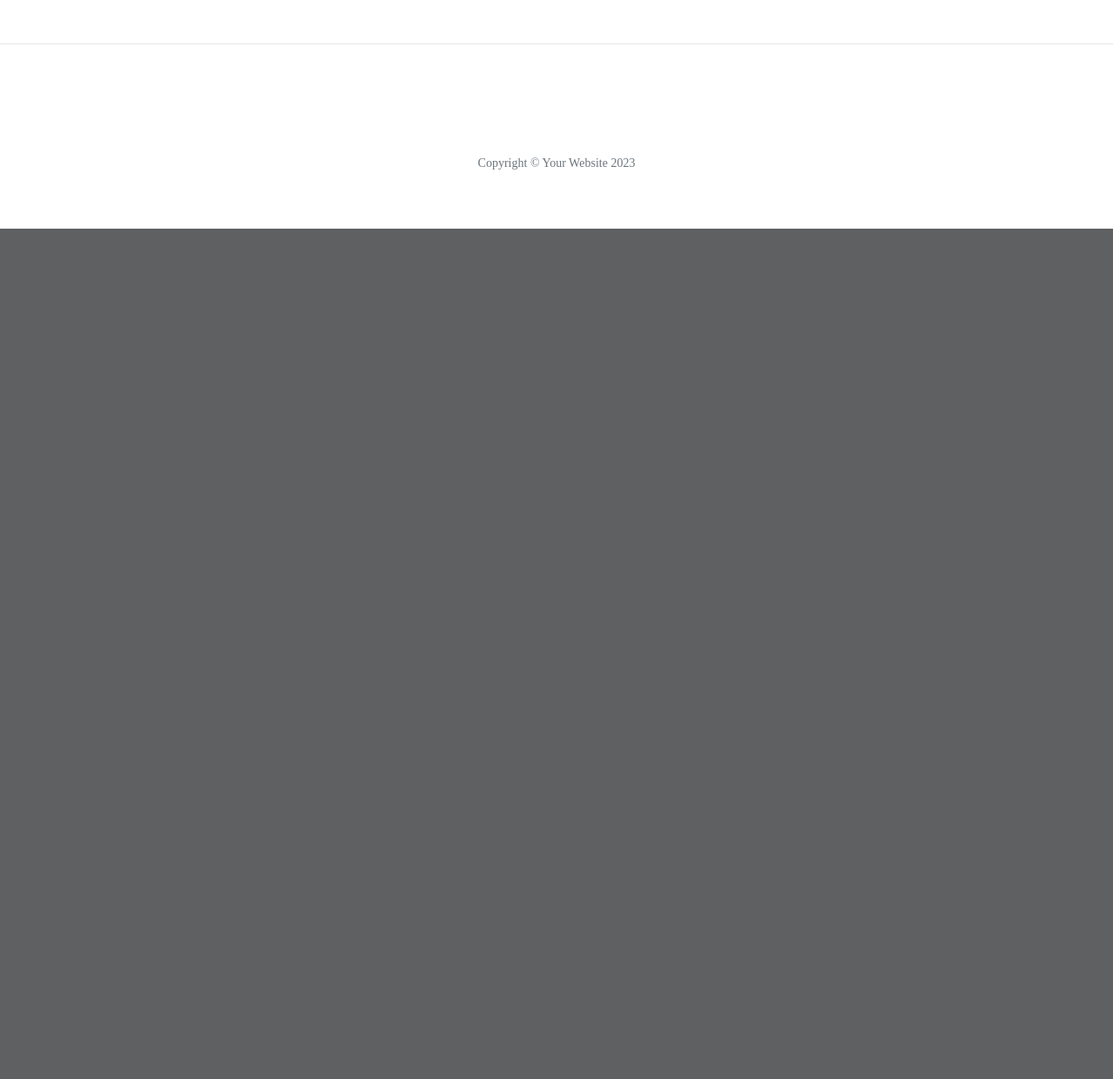
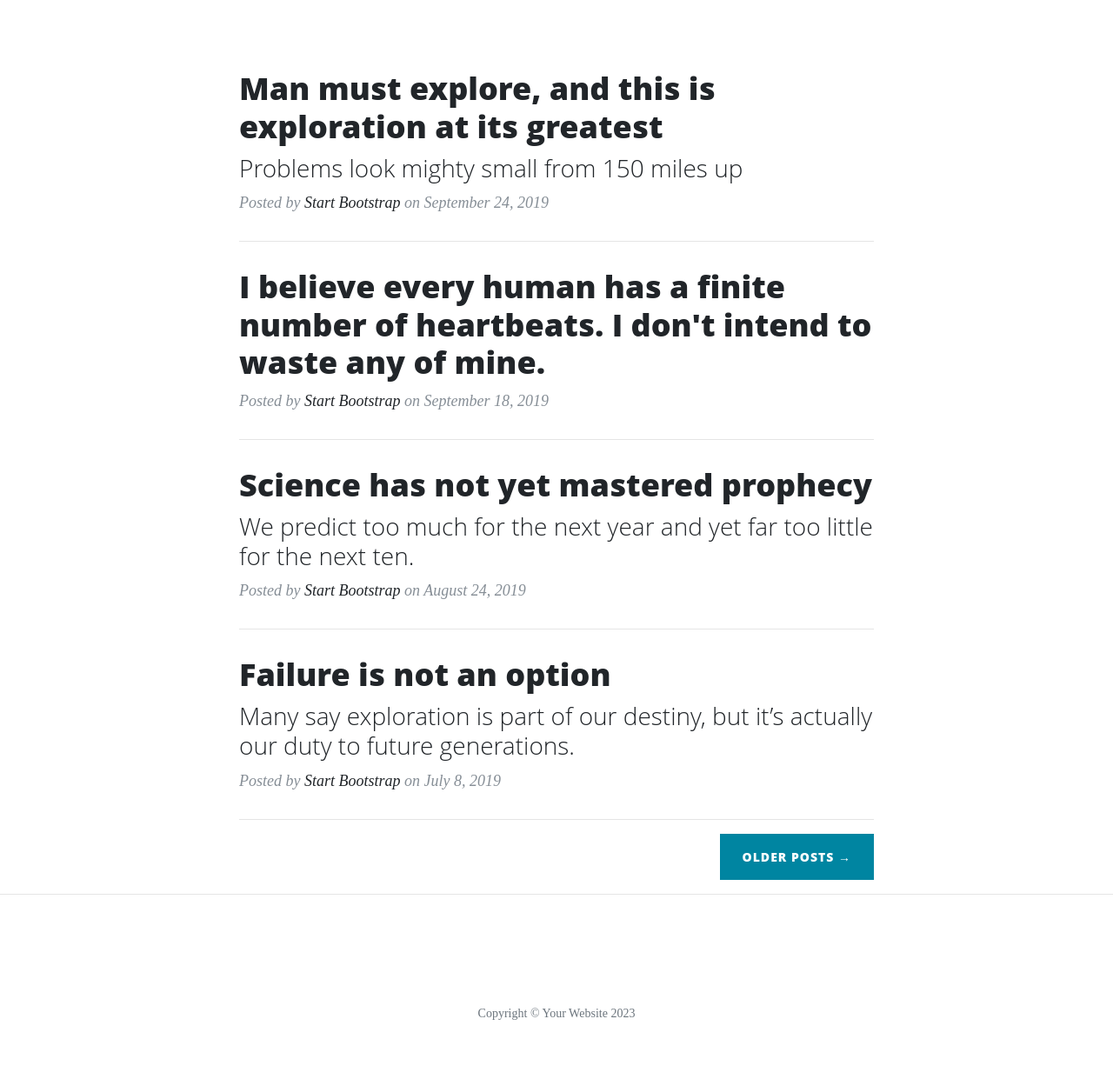
Before and after one commit to KasparsMazurs/Hello-Flask, a Flask app: page / in a window 1280 px wide. Shown: the part 628-1869 px from the top of the page at 87% size. Before the commit the page ends 891 px from the top, so only its background shows below. Run offline with Flask 2, Linux system fonts and the light colour scheme; some libraries are stand-ins or nearby versions.

Commit message:
final commit

```diff
--- a/run.py
+++ b/run.py
@@ -1,9 +1,12 @@
 import os
 import json
-from flask import Flask, render_template
+from flask import Flask, render_template, request, flash
+if os.path.exists("env.py"):
+    import env
 
 
 app = Flask(__name__)
+app.secret_key = os.environ.get("SECRET_KEY")
 
 
 @app.route("/")
@@ -19,8 +22,22 @@ def about():
     return render_template("about.html", page_title="About", company=data)
 
 
-@app.route("/contact")
+@app.route("/about/<member_name>")
+def about_member(member_name):
+    member = {}
+    with open("data/company.json", "r") as json_data:
+        data = json.load(json_data)
+        for obj in data:
+            if obj["url"] == member_name:
+                member = obj
+    return render_template("member.html", member=member)
+
+
+@app.route("/contact", methods=["GET", "POST"])
 def contact():
+    if request.method == "POST":
+        flash("Thanks {}, we have received your message!".format(
+            request.form.get("name")))
     return render_template("contact.html", page_title="Contact")
 
 
--- a/templates/about.html
+++ b/templates/about.html
@@ -19,7 +19,7 @@
             {% if loop.index % 2 != 0 %}
 
                 <div class="col-md-7">
-                    <h3>{{ loop.index }}. {{ member.name }}</h3>
+                    <h3><a href="/about/{{ member.url }}">{{ loop.index }}. {{ member.name }}</a></h3>
                     <p>{{ member.description }}</p>
                 </div>
                 <div class="col-md-5">
@@ -32,7 +32,7 @@
                     <img src="{{ member.image_source }}" alt="" class="featurette-image image-responsive">
                 </div>
                 <div class="col-md-7">
-                    <h3>{{ loop.index }}. {{ member.name }}</h3>
+                    <h3><a href="/about/{{ member.url }}">{{ loop.index }}. {{ member.name }}</a></h3>
                     <p>{{ member.description }}</p>
                 </div>
 
--- a/templates/index.html
+++ b/templates/index.html
@@ -1,4 +1,64 @@
 {% extends "base.html" %}
 {% block content %}
-    <h2>{{ page_title }}</h2>
+    <div class="row">
+        <div class="col-lg-8 col-md-10 mx-auto">
+            <div class="post-preview">
+                <a href="post.html">
+                    <h2 class="post-title">
+                        Man must explore, and this is exploration at its greatest
+                    </h2>
+                    <h3 class="post-subtitle">
+                        Problems look mighty small from 150 miles up
+                    </h3>
+                </a>
+                <p class="post-meta">Posted by
+                    <a href="#">Start Bootstrap</a>
+                    on September 24, 2019</p>
+            </div>
+            <hr>
+            <div class="post-preview">
+                <a href="post.html">
+                    <h2 class="post-title">
+                        I believe every human has a finite number of heartbeats. I don't intend to waste any of mine.
+                    </h2>
+                </a>
+                <p class="post-meta">Posted by
+                    <a href="#">Start Bootstrap</a>
+                    on September 18, 2019</p>
+            </div>
+            <hr>
+            <div class="post-preview">
+                <a href="post.html">
+                    <h2 class="post-title">
+                        Science has not yet mastered prophecy
+                    </h2>
+                    <h3 class="post-subtitle">
+                        We predict too much for the next year and yet far too little for the next ten.
+                    </h3>
+                </a>
+                <p class="post-meta">Posted by
+                    <a href="#">Start Bootstrap</a>
+                    on August 24, 2019</p>
+            </div>
+            <hr>
+            <div class="post-preview">
+                <a href="post.html">
+                    <h2 class="post-title">
+                        Failure is not an option
+                    </h2>
+                    <h3 class="post-subtitle">
+                        Many say exploration is part of our destiny, but it’s actually our duty to future generations.
+                    </h3>
+                </a>
+                <p class="post-meta">Posted by
+                    <a href="#">Start Bootstrap</a>
+                    on July 8, 2019</p>
+            </div>
+            <hr>
+            <!-- Pager -->
+            <div class="clearfix">
+                <a class="btn btn-primary float-right" href="#">Older Posts &rarr;</a>
+            </div>
+        </div>
+    </div>
 {% endblock %}
```
Also changed, not shown: data/company.json (+26 -13 lines), templates/contact.html (+54 -0 lines), templates/member.html (added, +15 -0 lines), 1 other file.
